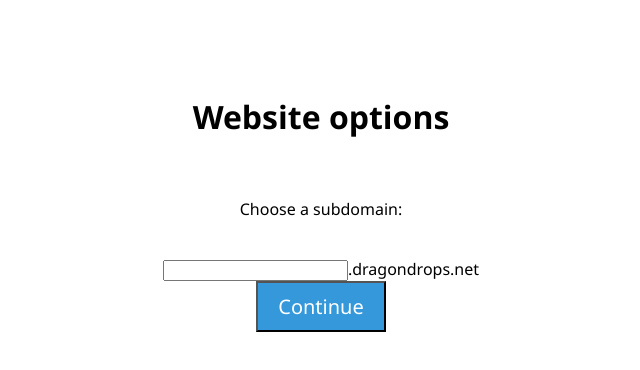
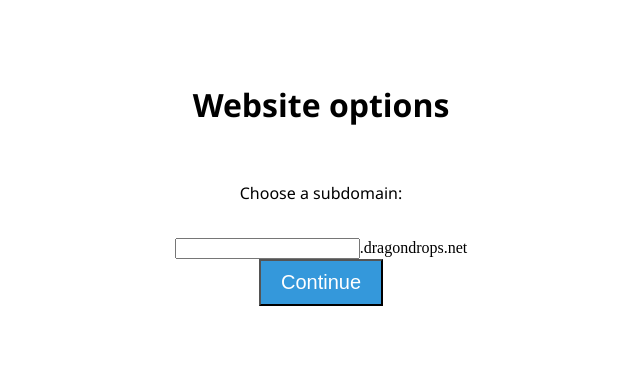
Before and after one commit to coke11/prototype, a plain HTML site: page options.html in a window 1280 px wide. Shown: the whole page, without its empty margins (319-959 px from the left). Drawn offline with Linux system fonts and the light colour scheme.

Commit message:
Update options.html

```diff
--- a/options.html
+++ b/options.html
@@ -3,11 +3,11 @@
 <head>
 <title>Website Options</title>
 <style>
-.continue {
+.btn {
   -webkit-border-radius: 0;
   -moz-border-radius: 0;
   border-radius: 0px;
-  font-family: 'Segoe UI';
+  font-family: Arial;
   color: #ffffff;
   font-size: 20px;
   background: #3498db;
@@ -15,7 +15,7 @@
   text-decoration: none;
 }
 
-.continue:hover {
+.btn:hover {
   background: #3cb0fd;
   text-decoration: none;
 }
@@ -26,18 +26,18 @@
 }
 </style>
 </head>
-<body class="body">
+<body>
 <center>
 <br>
 <br>
 <br>
-<h1>Website options</h1>
+<h1 class="body">Website options</h1>
 <br>
-<p>Choose a subdomain:</p><br>
+<p class="body">Choose a subdomain:</p><br>
 <form action="">
   <input type="text" name="subdomain">.dragondrops.net
   <br>
-  <input class="continue" type="submit" value="Continue">
+  <input class="btn" type="submit" value="Continue">
 </form>
 </body>
 </html>
```
